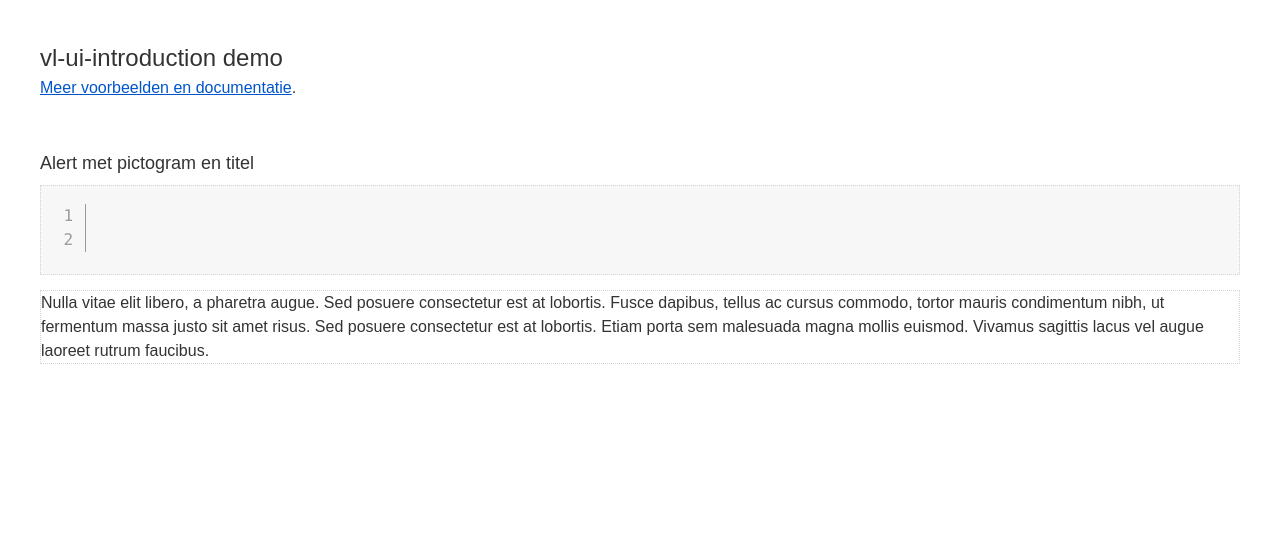
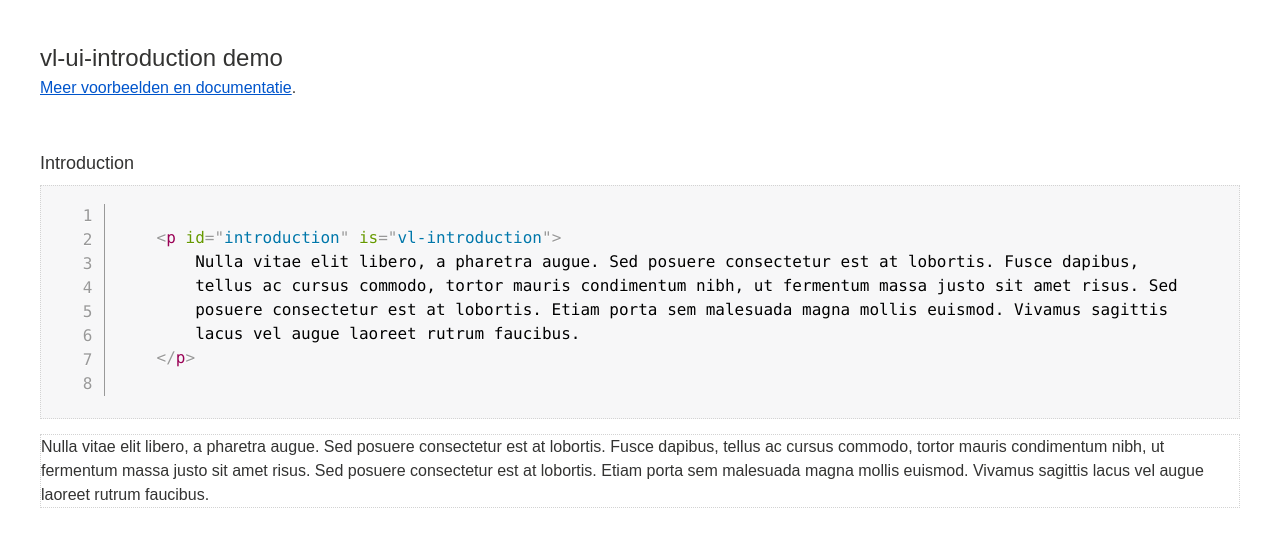
Before and after one commit to milieuinfo/webcomponent-vl-ui-introduction, a website with bundled scripts: page demo/vl-introduction.html in a window 1280 px wide. Built offline with nearby package versions, Linux system fonts and the light colour scheme; a web font is replaced by a local one; what vl-ui-core would draw is missing.

Commit message:
added demo code

```diff
--- a/demo/vl-introduction.html
+++ b/demo/vl-introduction.html
@@ -19,11 +19,17 @@
     </p>
 
     <div>
-        <h2>Alert met pictogram en titel</h2>
+        <h2>Introduction</h2>
         <pre>
-      <code class="line-numbers language-markup">
-      </code>
-    </pre>
+        <code class="line-numbers language-markup">
+            &lt;p id="introduction" is="vl-introduction"&gt;
+                Nulla vitae elit libero, a pharetra augue. Sed posuere consectetur est at lobortis. Fusce dapibus,
+                tellus ac cursus commodo, tortor mauris condimentum nibh, ut fermentum massa justo sit amet risus. Sed
+                posuere consectetur est at lobortis. Etiam porta sem malesuada magna mollis euismod. Vivamus sagittis
+                lacus vel augue laoreet rutrum faucibus.
+            &lt;/p&gt;
+        </code>
+        </pre>
         <div class="demo">
             <p id="introduction" is="vl-introduction">
                 Nulla vitae elit libero, a pharetra augue. Sed posuere consectetur est at lobortis. Fusce dapibus,
```
